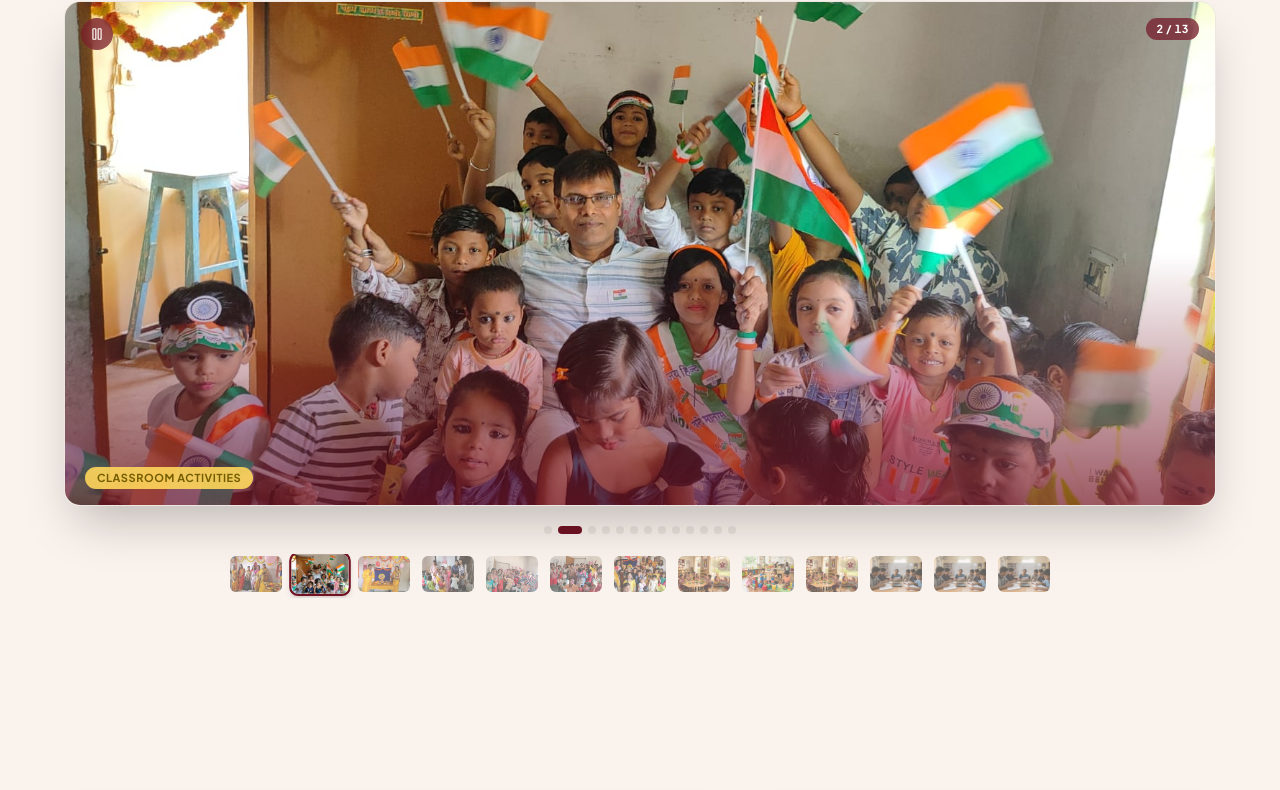
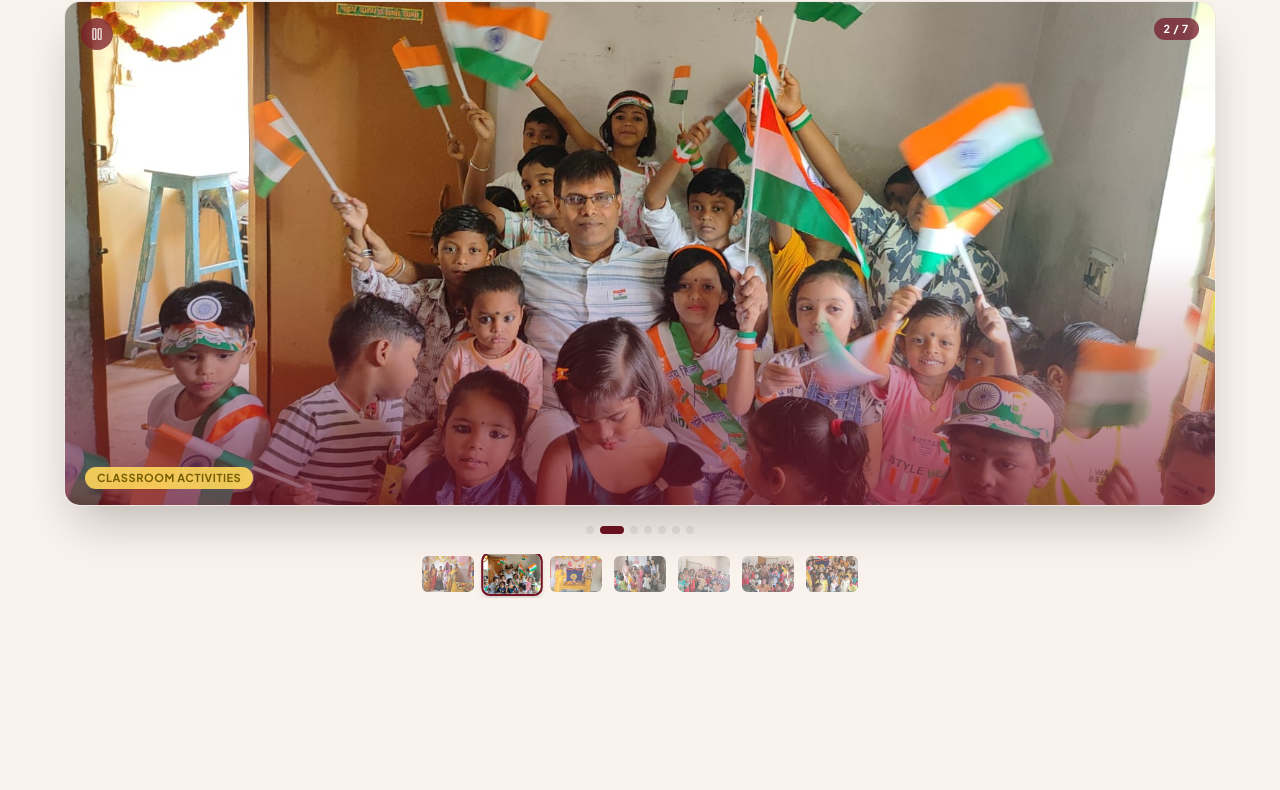
Before and after one commit to sagarx16/Sharda-Nursery-School, a Next.js app: page /academics-admissions in a window 1280 px wide. Shown: the part 4557-5347 px from the top of the page. Built offline with nearby package versions, Linux system fonts and the light colour scheme.

Commit message:
fix: remove AI-generated images from carousel, keep only real WhatsApp photos

```diff
--- a/components/PhotoCarousel.tsx
+++ b/components/PhotoCarousel.tsx
@@ -45,36 +45,6 @@ const CAMPUS_SLIDES: SlideItem[] = [
     src: "/images/WhatsApp Image 2026-09-09 at 15.26.43 (2).jpeg",
     alt: "Sharda Nursery school activities Bokaro Steel City",
     caption: "Daily Activities",
-  },
-  {
-    src: "/images/classroom-hero.jpg",
-    alt: "Interactive classroom learning at Sharda Nursery Public School",
-    caption: "Interactive Learning",
-  },
-  {
-    src: "/images/nursery-wing.jpg",
-    alt: "Nursery wing playful learning environment",
-    caption: "Nursery Wing",
-  },
-  {
-    src: "/images/primary-wing.jpg",
-    alt: "Primary wing academics Sharda Nursery",
-    caption: "Primary Wing",
-  },
-  {
-    src: "/images/middle-wing.jpg",
-    alt: "Middle school wing Sharda Nursery Bokaro",
-    caption: "Middle Wing",
-  },
-  {
-    src: "/images/tuition-center.jpg",
-    alt: "Evening tuition center Sharda Nursery",
-    caption: "Tuition Center",
-  },
-  {
-    src: "/images/entrance-coaching.jpg",
-    alt: "Entrance exam coaching DAV DPS Sharda Nursery",
-    caption: "Entrance Coaching",
   },
 ];
 
```
